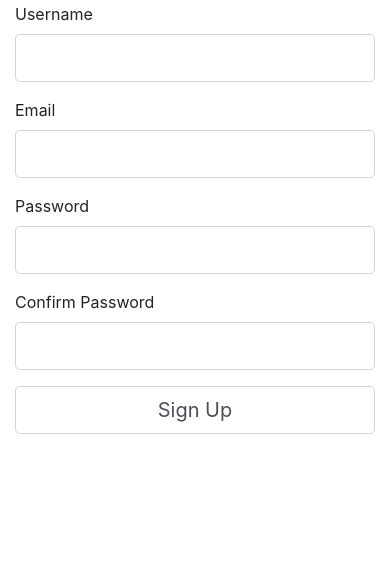
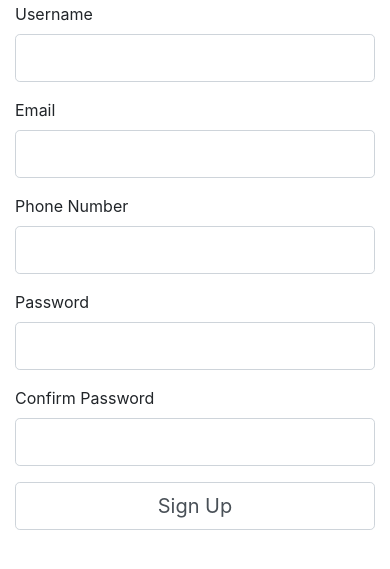
Before and after one commit to jojorostock/388J_final_project, a Flask app: page /register in a window 390 px wide. Shown: the part 188-757 px from the top of the page. Run offline with Flask 2, Linux system fonts and the light colour scheme; some libraries are stand-ins or nearby versions.

Commit message:
add phone number field to User

```diff
--- a/flask_app/forms.py
+++ b/flask_app/forms.py
@@ -20,10 +20,19 @@ class GameCommentForm(FlaskForm):
 class RegistrationForm(FlaskForm):
     username = StringField('Username', validators=[InputRequired(), Length(min=1, max=40)])
     email = StringField('Email', validators=[InputRequired(), Email()])
+    phone = IntegerField('Phone Number', validators=[InputRequired()])
     password = PasswordField('Password', validators=[InputRequired()])
     confirm_password = PasswordField('Confirm Password',
                                     validators=[InputRequired(), EqualTo('password')])
     submit = SubmitField('Sign Up')
+
+    def validate_phone(self, phone):
+        if type(phone.data) is not int:
+            raise ValidationError('Phone number must not contain non-numeric characters')
+        first_digit = phone.data / 10000000000
+        print('first_digit: ' + str(first_digit))
+        if (first_digit < 1 or first_digit > 9):
+            raise ValidationError('Phone number must 11 digits. Make sure to include country code and area code.')
 
     def validate_username(self, username):
         user = User.objects(username=username.data).first()
--- a/flask_app/messaging.py
+++ b/flask_app/messaging.py
@@ -3,11 +3,12 @@ import os
 from threading import Timer
 from threading import Lock
 from . import mongo_lock
+from flask_app.models import User
 
 account_sid = os.environ.get('TWILIO_ACCOUNT_SID')
 auth_token = os.environ.get('TWILIO_AUTH_TOKEN')
 twilio_send_number = '+12057821165'
-twilio_timer_interval = 60.0
+twilio_timer_interval = 6.0
 
 twilio_client = Client(account_sid, auth_token)
 
@@ -18,6 +19,8 @@ def send_scheduled_messages():
 	mongo_lock.acquire()
 	# todo: check mongo for current notifications, call send_message() for every one,
 	# and update mongo to show that the message has been sent
+	# for user in User.objects():
+
 	mongo_lock.release()
 
 	# reschedule the timer
--- a/flask_app/models.py
+++ b/flask_app/models.py
@@ -11,6 +11,7 @@ def load_user(user_id):
 class User(db.Document, UserMixin):
     username = db.StringField(required=True, unique=True)
     email = db.EmailField(required=True, unique=True)
+    phone_number = db.StringField(required=True, min_length=12, max_length=12)
     password = db.StringField(required=True)
     profile_pic = db.ImageField()
     otp_secret = db.StringField(required=True, min_length=16, max_length=16, default=pyotp.random_base32())
--- a/flask_app/templates/register.html
+++ b/flask_app/templates/register.html
@@ -38,6 +38,17 @@
                 {% endif %}
             </div>
             <div class="form-group">
+                {{ form.phone.label(class="form-control-label") }}
+                {{ form.phone(class="form-control form-control-lg") }}
+                {% if form.phone.errors %}
+                <div class="alert alert-warning" role="alert">
+                    {% for error in form.phone.errors %}
+                    <span>{{ error }}</span>
+                    {% endfor %}
+                </div>
+                {% endif %}
+            </div>
+            <div class="form-group">
                 {{ form.password.label(class="form-control-label") }}
                 {{ form.password(class="form-control form-control-lg") }}
                 {% if form.password.errors %}
--- a/flask_app/users/routes.py
+++ b/flask_app/users/routes.py
@@ -44,7 +44,7 @@ def register():
     if form.validate_on_submit():
         hashed = bcrypt.generate_password_hash(form.password.data).decode("utf-8")
 
-        user = User(username=form.username.data, email=form.email.data, password=hashed)
+        user = User(username=form.username.data, email=form.email.data, phone_number='+' + str(form.phone.data), password=hashed)
         mongo_lock.acquire()
         user.save()
         mongo_lock.release()
```
